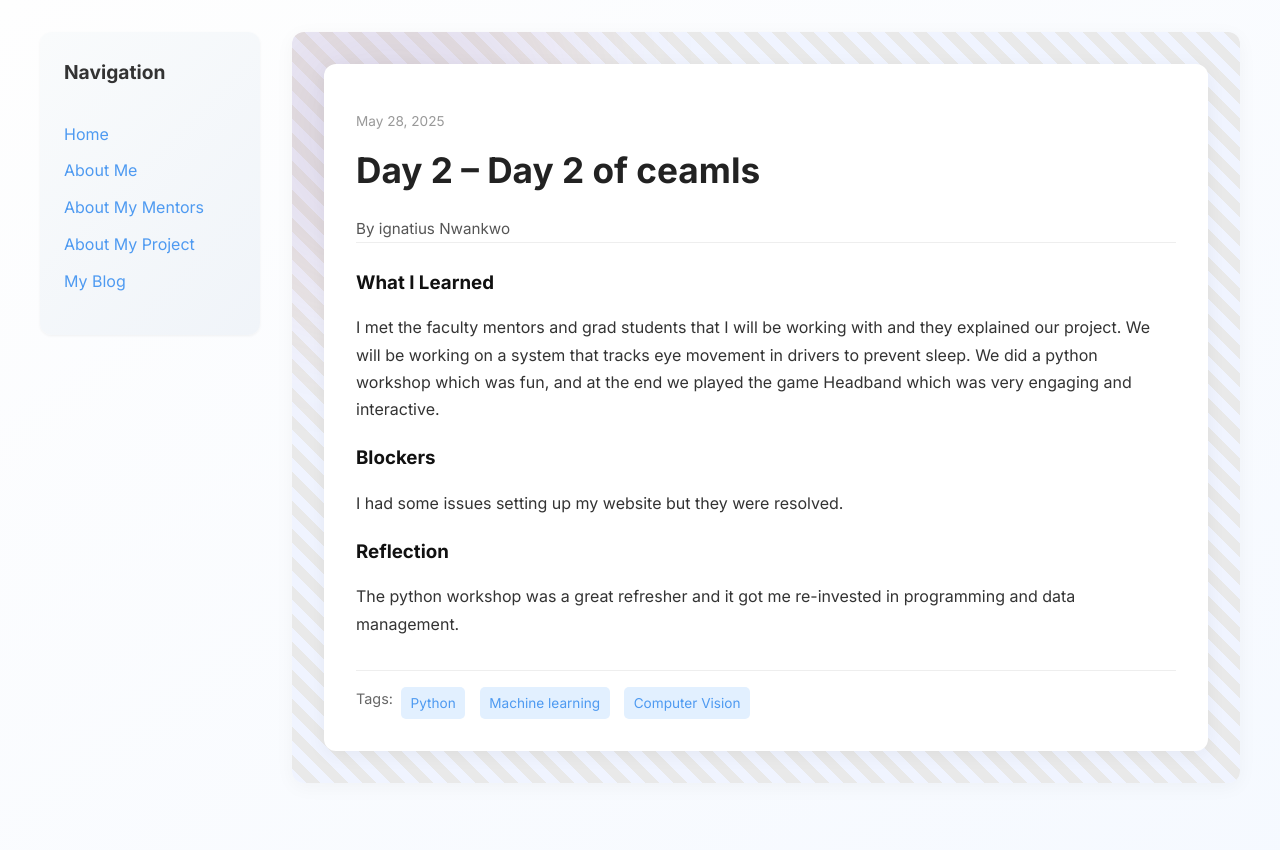
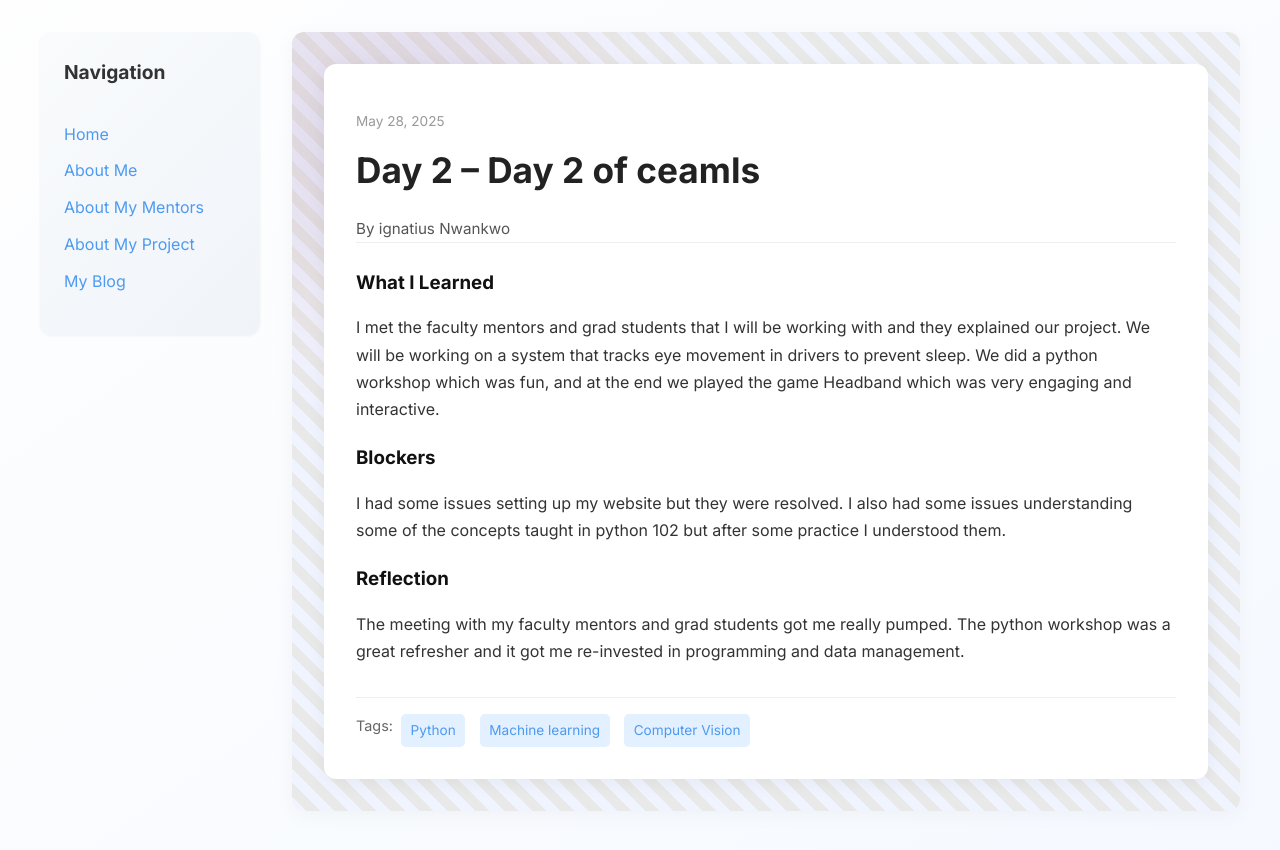
Before and after one commit to toxhi/toxhi.github.io, a Jekyll site: the page built from _posts/2025-05-28-day-2.md, in a window 1280 px wide. Shown: the top 850 px of the page. Built offline with Jekyll 4.4.1, drawn with Linux system fonts in a browser that asks for light colours.

Commit message:
Update 2025-05-28-day-2.md

```diff
--- a/_posts/2025-05-28-day-2.md
+++ b/_posts/2025-05-28-day-2.md
@@ -10,8 +10,8 @@
   I met the faculty mentors and grad students that I will be working with and they explained our project. We will be working on a system that tracks eye movement in drivers to prevent sleep. We did a python workshop which was fun, and at the end we played the game Headband which was very engaging and interactive.
 
 blockers: |
-  I had some issues setting up my website but they were resolved.
+  I had some issues setting up my website but they were resolved. I also had some issues understanding some of the concepts taught in python 102 but after some practice I understood them.
 
 reflection: |
-  The python workshop was a great refresher and it got me re-invested in programming and data management.
+  The meeting with my faculty mentors and grad students got me really pumped. The python workshop was a great refresher and it got me re-invested in programming and data management.
 ---
```
